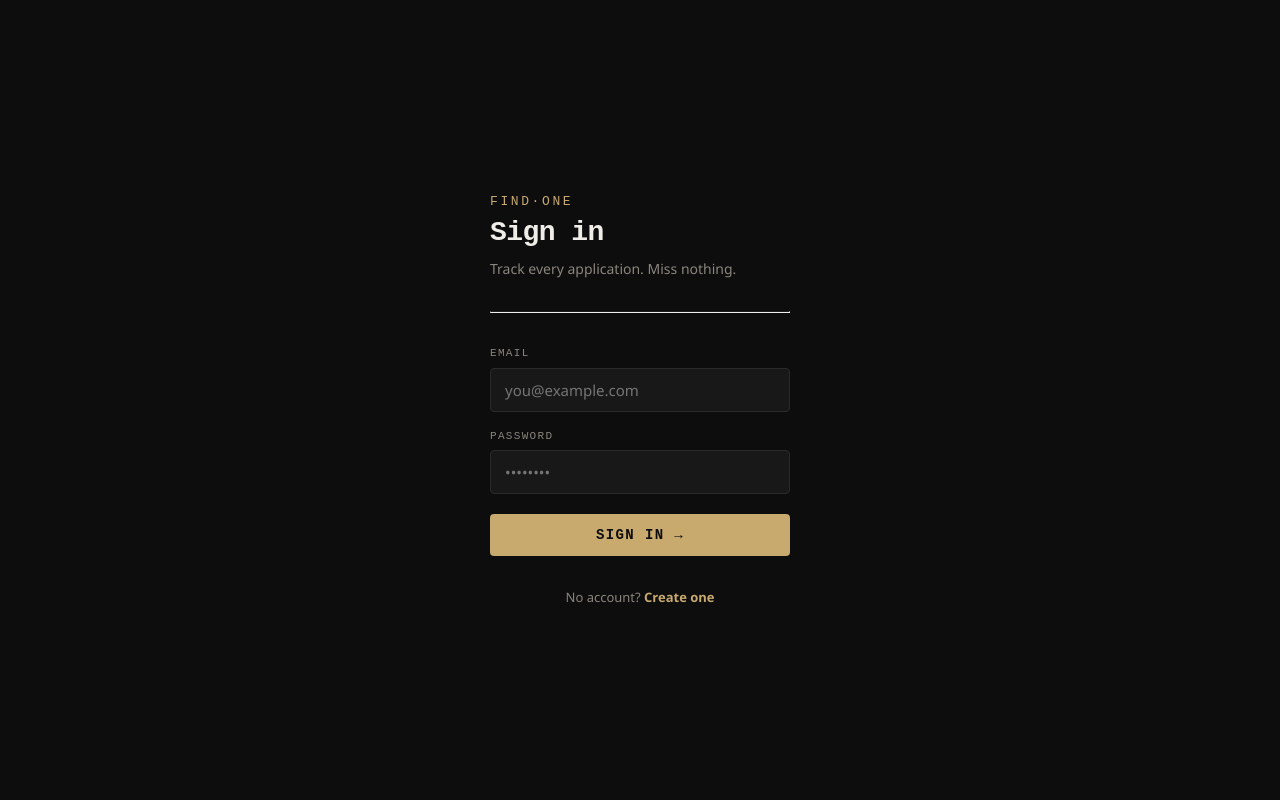
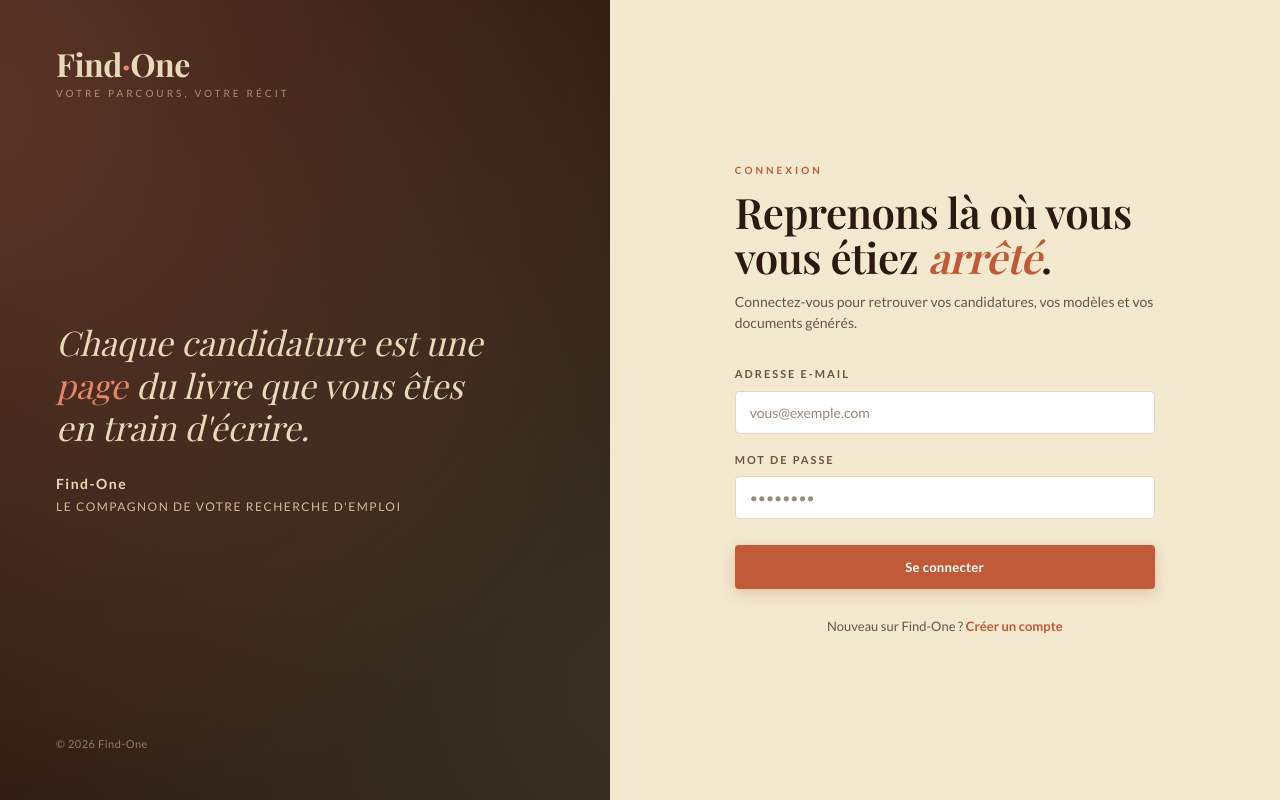
Before and after one commit to Setounkpe7/Find-One, a React (Vite) app in the folder frontend/: page /login in a window 1280 px wide. Built offline with nearby package versions, Linux system fonts and the light colour scheme; no server answers; a web font is replaced by a local one.

Commit message:
feat(frontend): adapt Login to Paper Trail design

```diff
--- a/frontend/src/pages/Login.tsx
+++ b/frontend/src/pages/Login.tsx
@@ -1,7 +1,9 @@
-import React, { useState } from 'react'
-import { useNavigate, Link } from 'react-router-dom'
+import { FormEvent, useState } from 'react'
+import { Link, useNavigate } from 'react-router-dom'
 import { useAuthStore } from '../stores/authStore'
-import { authStyles as s } from './authStyles'
+import { Button } from '../components/ui/Button'
+import { Input } from '../components/ui/Input'
+import { Field } from '../components/ui/Field'
 
 export default function Login() {
   const navigate = useNavigate()
@@ -9,81 +11,126 @@ export default function Login() {
   const [password, setPassword] = useState('')
   const [error, setError] = useState<string | null>(null)
   const [loading, setLoading] = useState(false)
-  const [focusedField, setFocusedField] = useState<string | null>(null)
 
-  async function handleSubmit(e: React.FormEvent) {
+  async function handleSubmit(e: FormEvent) {
     e.preventDefault()
     setError(null)
     setLoading(true)
     try {
       await useAuthStore.getState().login(email, password)
       navigate('/')
-    } catch (err: unknown) {
-      setError(err instanceof Error ? err.message : 'Login failed. Please try again.')
+    } catch (err) {
+      setError(err instanceof Error ? err.message : 'Identifiants invalides')
     } finally {
       setLoading(false)
     }
   }
 
   return (
-    <div style={s.root}>
-      <div style={s.panel}>
-        <div style={s.brand}>
-          <span style={s.brandMark}>Find·One</span>
-          <h1 style={s.heading}>Sign in</h1>
-          <p style={s.sub}>Track every application. Miss nothing.</p>
+    <div className="auth-split">
+      <div className="auth-brand">
+        <div>
+          <div className="brand-logo">
+            Find<span>·</span>One
+          </div>
+          <div className="brand-logo-sub">Votre parcours, votre récit</div>
         </div>
 
-        <hr style={s.divider} />
+        <div style={{ maxWidth: 440 }}>
+          <div
+            style={{
+              fontFamily: 'var(--font-display)',
+              fontStyle: 'italic',
+              fontSize: 34,
+              lineHeight: 1.25,
+              color: 'var(--beige)',
+              marginBottom: 24,
+            }}
+          >
+            Chaque candidature est une{' '}
+            <em style={{ color: 'var(--terracotta-l)' }}>page</em> du livre que
+            vous êtes en train d'écrire.
+          </div>
+          <div
+            style={{
+              fontSize: 12,
+              color: 'var(--sand)',
+              letterSpacing: 1.5,
+              textTransform: 'uppercase',
+            }}
+          >
+            <strong
+              style={{
+                color: 'var(--beige)',
+                display: 'block',
+                marginBottom: 4,
+                textTransform: 'none',
+                fontSize: 14,
+              }}
+            >
+              Find-One
+            </strong>
+            Le compagnon de votre recherche d'emploi
+          </div>
+        </div>
 
-        <form onSubmit={handleSubmit} style={s.form}>
-          <div style={s.fieldGroup}>
-            <label htmlFor="email" style={s.label}>Email</label>
-            <input
+        <div className="brand-footer">
+          <span>© 2026 Find-One</span>
+        </div>
+      </div>
+
+      <div className="auth-form-side">
+        <div className="auth-form-inner">
+          <div className="auth-eyebrow">Connexion</div>
+          <h1 className="auth-title">
+            Reprenons là où vous vous étiez <em>arrêté</em>.
+          </h1>
+          <p className="auth-sub">
+            Connectez-vous pour retrouver vos candidatures, vos modèles et vos
+            documents générés.
+          </p>
+
+          <form onSubmit={handleSubmit}>
+            <Field label="Adresse e-mail" htmlFor="email">
+              <Input
                 id="email"
                 type="email"
-              autoComplete="email"
                 required
                 value={email}
                 onChange={(e) => setEmail(e.target.value)}
-              onFocus={() => setFocusedField('email')}
-              onBlur={() => setFocusedField(null)}
-              style={{ ...s.input, ...(focusedField === 'email' ? s.inputFocus : {}) }}
-              placeholder="you@example.com"
+                placeholder="vous@exemple.com"
               />
-          </div>
+            </Field>
 
-          <div style={s.fieldGroup}>
-            <label htmlFor="password" style={s.label}>Password</label>
-            <input
+            <Field
+              label="Mot de passe"
+              htmlFor="password"
+              error={error ?? undefined}
+            >
+              <Input
                 id="password"
                 type="password"
-              autoComplete="current-password"
                 required
                 value={password}
                 onChange={(e) => setPassword(e.target.value)}
-              onFocus={() => setFocusedField('password')}
-              onBlur={() => setFocusedField(null)}
-              style={{ ...s.input, ...(focusedField === 'password' ? s.inputFocus : {}) }}
                 placeholder="••••••••"
               />
-          </div>
+            </Field>
 
-          {error && <div style={s.error}>{error}</div>}
-
-          <button
+            <Button
               type="submit"
+              variant="primary"
+              className="auth-submit"
               disabled={loading}
-            style={{ ...s.submit, ...(loading ? s.submitDisabled : {}) }}
             >
-            {loading ? 'Signing in...' : 'Sign in →'}
-          </button>
+              {loading ? 'Connexion…' : 'Se connecter'}
+            </Button>
           </form>
 
-        <p style={s.footer}>
-          No account?{' '}
-          <Link to="/register" style={s.link}>Create one</Link>
-        </p>
+          <div className="auth-switch">
+            Nouveau sur Find-One ? <Link to="/register">Créer un compte</Link>
+          </div>
+        </div>
       </div>
     </div>
   )
```
Lines whose indentation alone changed are shown as unchanged.
